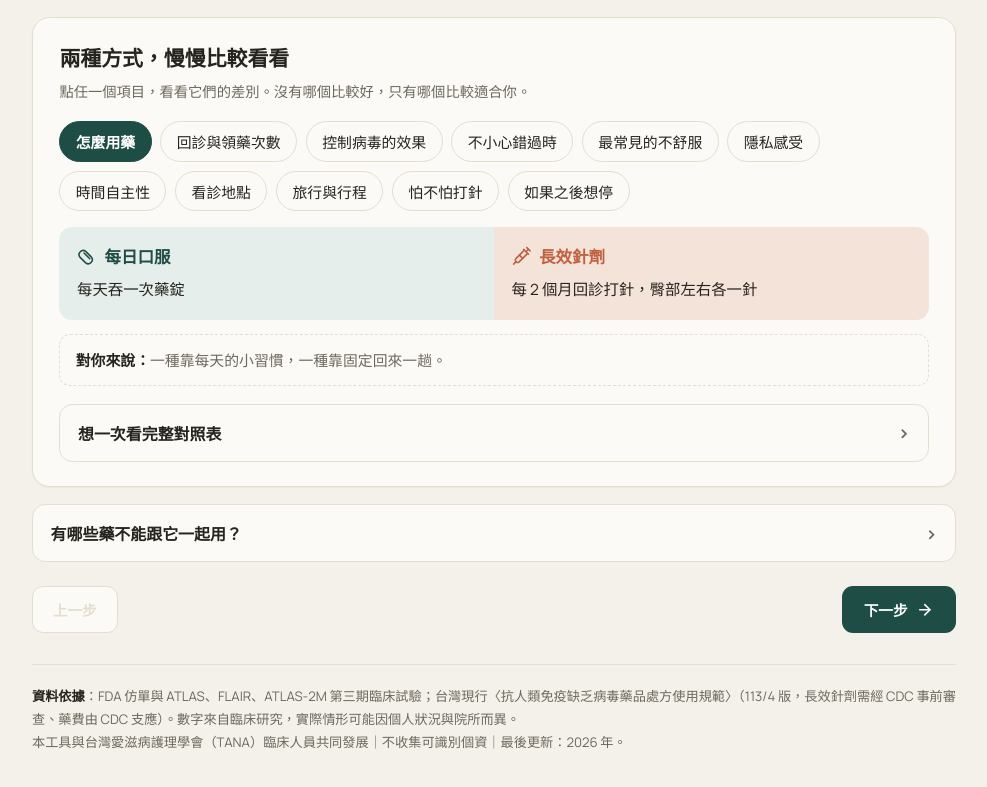
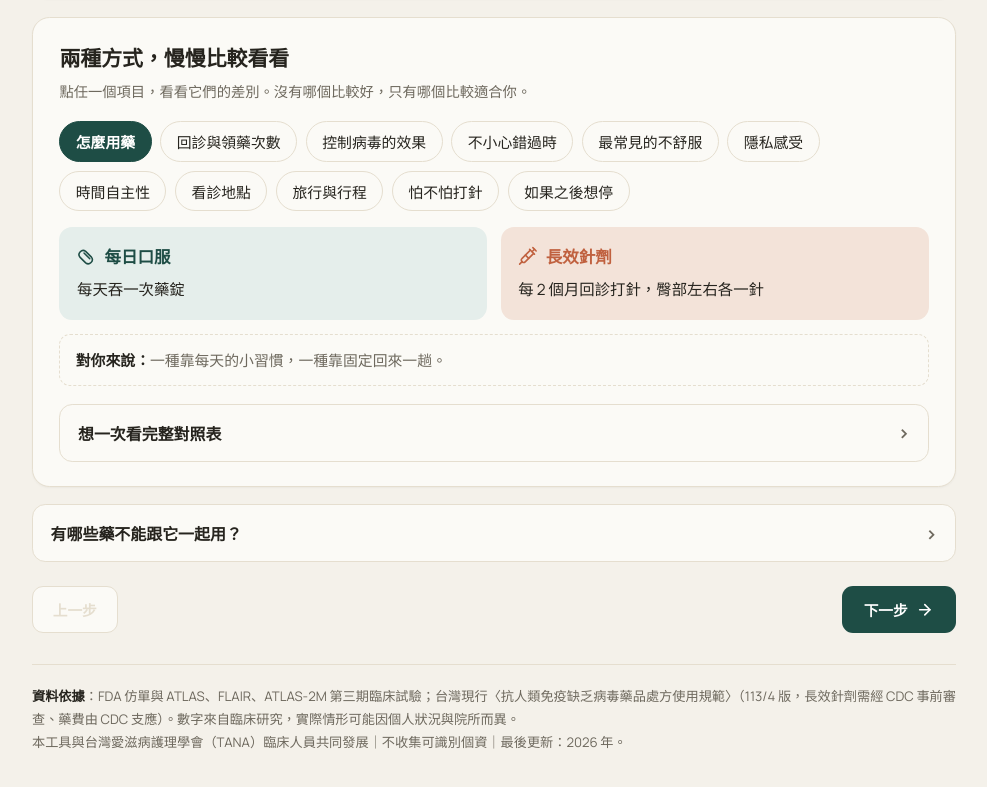
Before and after one commit to tommy880422/SDM-tool, a React (Vite) app: page / in a window 1280 px wide. Shown: the part 1071-1858 px from the top of the page, without its empty margins (146-1133 px from the left). Built offline with nearby package versions, Linux system fonts and the light colour scheme.

Commit message:
文案修正：看診地點指定醫院、停藥欄位縮短並拉開兩欄間距、時間自主性、適合條件改為穩定服藥半年U=U、國內做法無口服導入期

```diff
--- a/src/sdm_lai_tool.jsx
+++ b/src/sdm_lai_tool.jsx
@@ -130,11 +130,11 @@ const COMPARE = [
   { dim: "不小心錯過時", oral: "想起來就盡快補吃", inj: "前後有 7 天彈性；真的超過要先吃口服藥銜接", note: "口服較有彈性；針劑需要多留意回診時間。" },
   { dim: "最常見的不舒服", oral: "口乾、頭暈、噁心、脹氣等，多半會慢慢適應", inj: "打針處會痠、腫或疼痛，多半 3 天內退，前幾次比較明顯", note: "兩種都可能有不適，只是形式不一樣。" },
   { dim: "隱私感受", oral: "家裡會放藥，但看診時間可以自己安排", inj: "不用放藥，但要固定請假回診", note: "兩種都有各自的隱私挑戰——一個怕家人看到藥，一個怕同事問為什麼常請假。" },
-  { dim: "時間自主性", oral: "想幾點吃就幾點吃，今天忘了明天可調", inj: "必須配合院所排程，遲到要重新約", note: "想自己掌控時間的人，口服彈性大；想「不用想」的人，針劑反而輕鬆。" },
-  { dim: "看診地點", oral: "全台各院所都可以，搬家、出差都好處理", inj: "目前只有特定醫院能打，回診地點要固定", note: "生活地點常變動的人，口服比較不受限。" },
+  { dim: "時間自主性", oral: "吃藥時間可以自訂，漏藥可以補", inj: "必須配合院所排程，遲到要重新約", note: "想自己掌控時間的人，口服彈性大；想「不用想」的人，針劑反而輕鬆。" },
+  { dim: "看診地點", oral: "指定醫院都可以，搬家、出差都好處理", inj: "需確認該指定醫院有無長效針劑，回診地點要固定", note: "生活地點常變動的人，口服比較不受限。" },
   { dim: "旅行與行程", oral: "帶著藥就能走，較自由", inj: "要配合每 2 個月的回診安排", note: "常出遠門的話，這點值得一起想想。" },
   { dim: "怕不怕打針", oral: "不需面對針", inj: "每 2 個月臀部左右各一針", note: "對針真的很怕的人，這是真實的考量。" },
-  { dim: "如果之後想停", oral: "藥很快就代謝掉了，為確保病毒抑制效果，需盡快補充或與醫療人員討論更換適合的藥物", inj: "雖成分停留在體內約 12 個月，確認停用會接著吃口服藥", note: "停針劑不能就這樣停，需要醫療團隊幫你安排銜接。" },
+  { dim: "如果之後想停", oral: "藥很快代謝掉，需盡快補藥或與醫療人員討論換藥", inj: "雖成分停留在體內約 12 個月，確認停用會接著吃口服藥", note: "停針劑不能就這樣停，需要醫療團隊幫你安排銜接。" },
 ];
 
 const initPatient = {
@@ -335,13 +335,12 @@ function InteractiveCompare() {
         ))}
       </div>
       <div key={i} className="fade">
-        <div className="cmp" style={{ gap: 0 }}>
-          <div style={{ flex: 1, padding: 16, borderRadius: "12px 0 0 12px", background: "var(--primary-soft)" }}>
+        <div className="cmp" style={{ gap: 12 }}>
+          <div style={{ flex: 1, padding: 16, borderRadius: 12, background: "var(--primary-soft)" }}>
             <div style={{ display: "flex", alignItems: "center", gap: 7, marginBottom: 9, color: "var(--primary)" }}><IconPill /><b style={{ fontFamily: "var(--display)", fontSize: 15 }}>每日口服</b></div>
             <div style={{ fontSize: 14, lineHeight: 1.6, color: "var(--ink)" }}>{r.oral}</div>
           </div>
-          <div style={{ width: 0 }} />
-          <div style={{ flex: 1, padding: 16, borderRadius: "0 12px 12px 0", background: "#F3E3D9" }}>
+          <div style={{ flex: 1, padding: 16, borderRadius: 12, background: "#F3E3D9" }}>
             <div style={{ display: "flex", alignItems: "center", gap: 7, marginBottom: 9, color: "var(--accent)" }}><IconSyringe /><b style={{ fontFamily: "var(--display)", fontSize: 15 }}>長效針劑</b></div>
             <div style={{ fontSize: 14, lineHeight: 1.6, color: "var(--ink)" }}>{r.inj}</div>
           </div>
@@ -375,7 +374,7 @@ function Sel({ label, value, onChange, opts }) {
 
 /* ── 個案端 ─────────────────────────────────────────────── */
 const ELIG = [
-  ["病毒量已經穩定測不到（近 6 個月 < 50）", "針劑是設計給「已經控制得很好」的人，這樣換過去才安全又安心。"],
+  ["穩定服藥半年以上，病毒量測不到（U=U）", "針劑是給「已經控制得很好」的人接手用的，有這個基礎換過去才安全又安心。申請時會看近 6 個月內的抽血報告，確認病毒量 < 50 copies/mL。"],
   ["目前的藥對你還有效、沒有抗藥性", "少數換藥後不順利的人，多半是換之前體內就帶有抗藥性，所以會先幫你確認。"],
   ["沒有 B 肝、沒有會互相影響的藥、潛伏結核已排除或治療過", "這些可能影響療效或安全，先看過比較放心。"],
   ["可以每 2 個月回來打針", "這點最重要——準時回診，針劑才能一直好好保護你。"],
@@ -531,9 +530,9 @@ function PatientFlow({ p, set, onSubmit, caseId, setCaseId }) {
                       <div key={i} style={{ borderTop: i ? "1px solid var(--line)" : "none", padding: "11px 0" }}>
                         <div style={{ fontSize: 12, color: "var(--muted)", marginBottom: 5 }}>{r.dim}</div>
                         <div className="cmp">
-                          <div style={{ flex: 1, fontSize: 13, lineHeight: 1.5 }}>{r.oral}</div>
-                          <div style={{ width: 12 }} />
-                          <div style={{ flex: 1, fontSize: 13, lineHeight: 1.5 }}>{r.inj}</div>
+                          <div style={{ flex: 1, fontSize: 13, lineHeight: 1.5, paddingRight: 14 }}>{r.oral}</div>
+                          <div style={{ width: 1, background: "var(--line)", flexShrink: 0 }} />
+                          <div style={{ flex: 1, fontSize: 13, lineHeight: 1.5, paddingLeft: 14 }}>{r.inj}</div>
                         </div>
                       </div>
                     ))}
@@ -576,7 +575,7 @@ function PatientFlow({ p, set, onSubmit, caseId, setCaseId }) {
               </div>
             </div>
             <Collapse title="打針是什麼情況？之後要注意什麼？">
-              <b>打針的時候：</b>打在臀部肌肉，左右各一針，打完會請你留下來觀察 10–15 分鐘。多數人一開始會先吃大約一個月的口服藥，確認身體適應後再開始打針。<br /><br />
+              <b>打針的時候：</b>打在臀部肌肉，左右各一針，打完會請你留下來觀察 10–15 分鐘。目前國內做法是<b>從原本的口服藥直接換成針劑</b>，不需要先吃一段口服導入期，確認條件符合後就可以安排第一次注射。<br /><br />
               <b>打完之後（這些都很正常）：</b>打針的地方痠、紅、腫或有硬塊都很常見，通常幾天就好；附近肌肉有點痠也別擔心。<br /><br />
               <b style={{ color: "var(--accent)" }}>有幾件事想特別提醒你（都是為了讓針劑一直保護你）：</b><br />
               ・每次打針最好在預定日「前後 7 天內」完成。<br />
```
